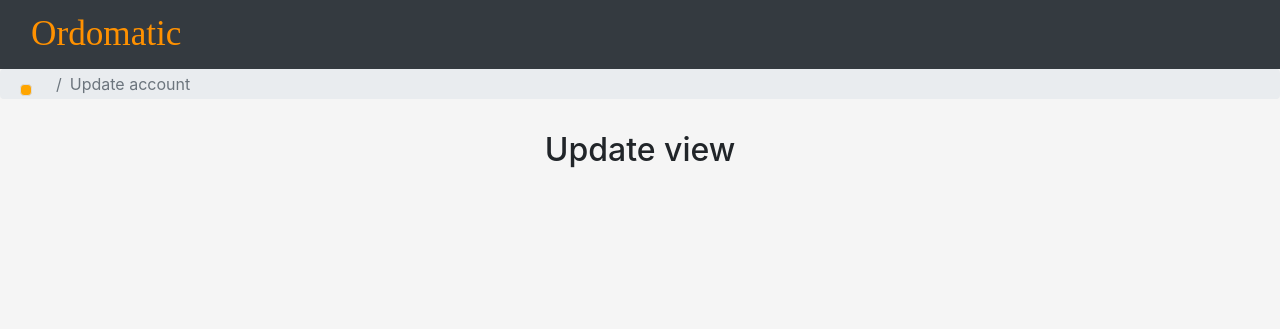
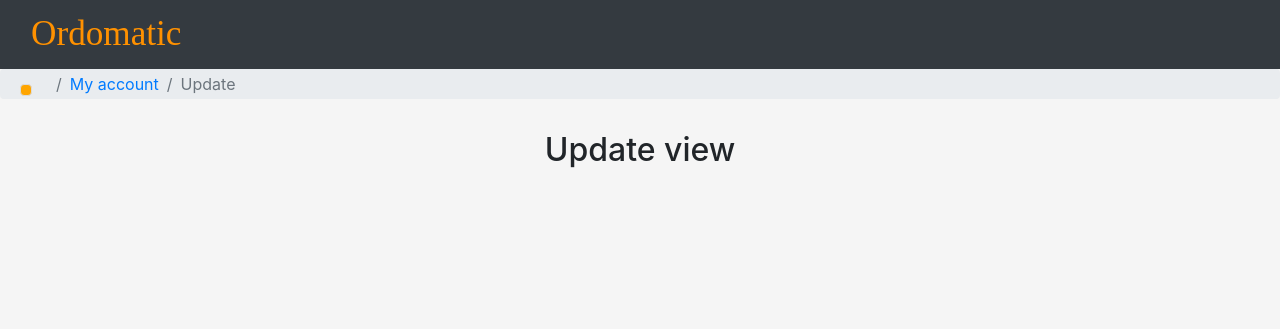
Before and after one commit to BrRoman/ordomatic-django, a Django app: template ordomatic/apps/accounts/templates/accounts/update.html in a window 1280 px wide. Shown: the top 329 px of the page. Run offline with Django 3.2, Linux system fonts and the light colour scheme; the template is opened without the code that fills it, so the values that code supplies are empty; style sheets or scripts are compiled from the project's sources; some libraries are stand-ins or nearby versions; some web fonts are replaced.

Commit message:
Breadcrumbs in account templates.

```diff
--- a/ordomatic/apps/accounts/templates/accounts/change_password.html
+++ b/ordomatic/apps/accounts/templates/accounts/change_password.html
@@ -1,7 +1,8 @@
 {% extends 'main.html' %}
 
 {% block breadcrumbs %}
-    <li class="breadcrumb-item active">Change password</li>
+    <li class="breadcrumb-item"><a href={% url 'accounts:details' %}>My account</a></li>
+    <li class="breadcrumb-item active">Password change</li>
 {% endblock breadcrumbs %}
 
 {% block content %}
--- a/ordomatic/apps/accounts/templates/accounts/reset_password.html
+++ b/ordomatic/apps/accounts/templates/accounts/reset_password.html
@@ -1,7 +1,8 @@
 {% extends 'main.html' %}
 
 {% block breadcrumbs %}
-    <li class="breadcrumb-item active">Reset password</li>
+    <li class="breadcrumb-item"><a href={% url 'accounts:details' %}>My account</a></li>
+    <li class="breadcrumb-item active">Password reset</li>
 {% endblock breadcrumbs %}
 
 {% block content %}
--- a/ordomatic/apps/accounts/templates/accounts/update.html
+++ b/ordomatic/apps/accounts/templates/accounts/update.html
@@ -1,7 +1,8 @@
 {% extends 'main.html' %}
 
 {% block breadcrumbs %}
-    <li class="breadcrumb-item active">Update account</li>
+    <li class="breadcrumb-item"><a href={% url 'accounts:details' %}>My account</a></li>
+    <li class="breadcrumb-item active">Update</li>
 {% endblock breadcrumbs %}
 
 {% block content %}
```
